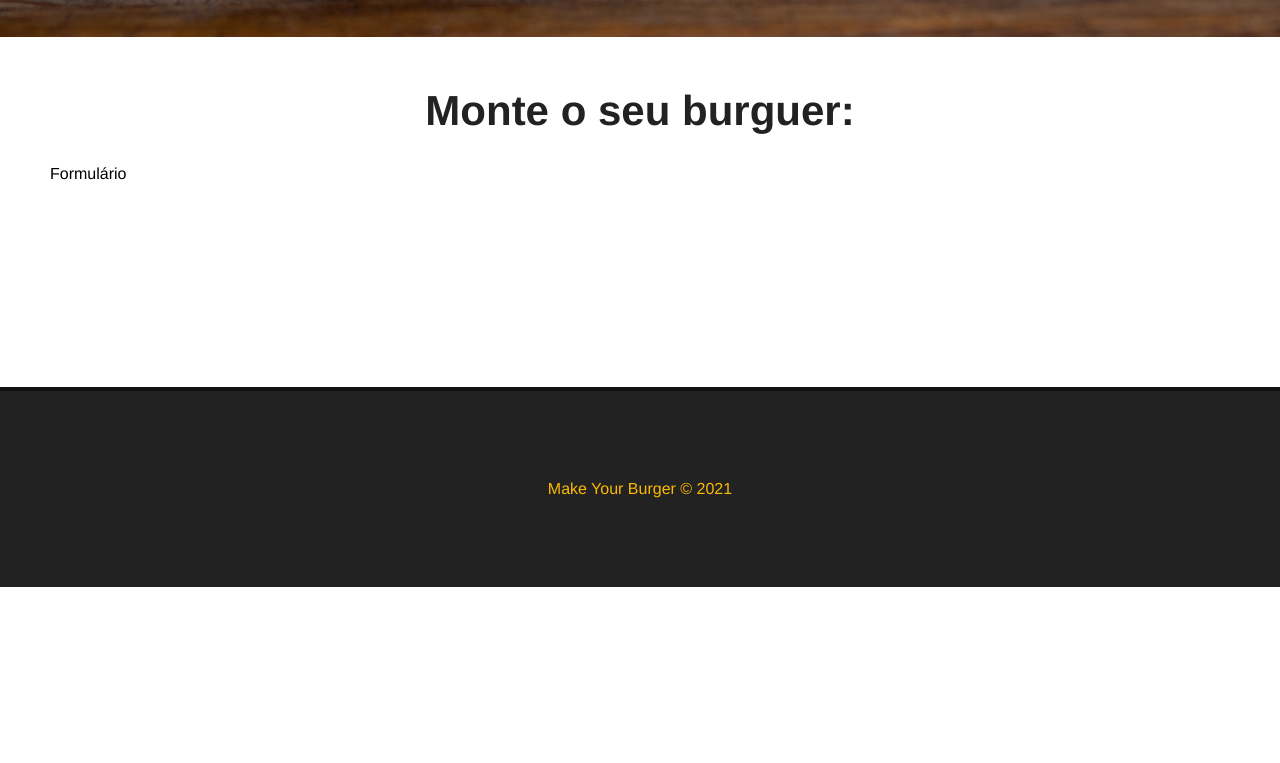
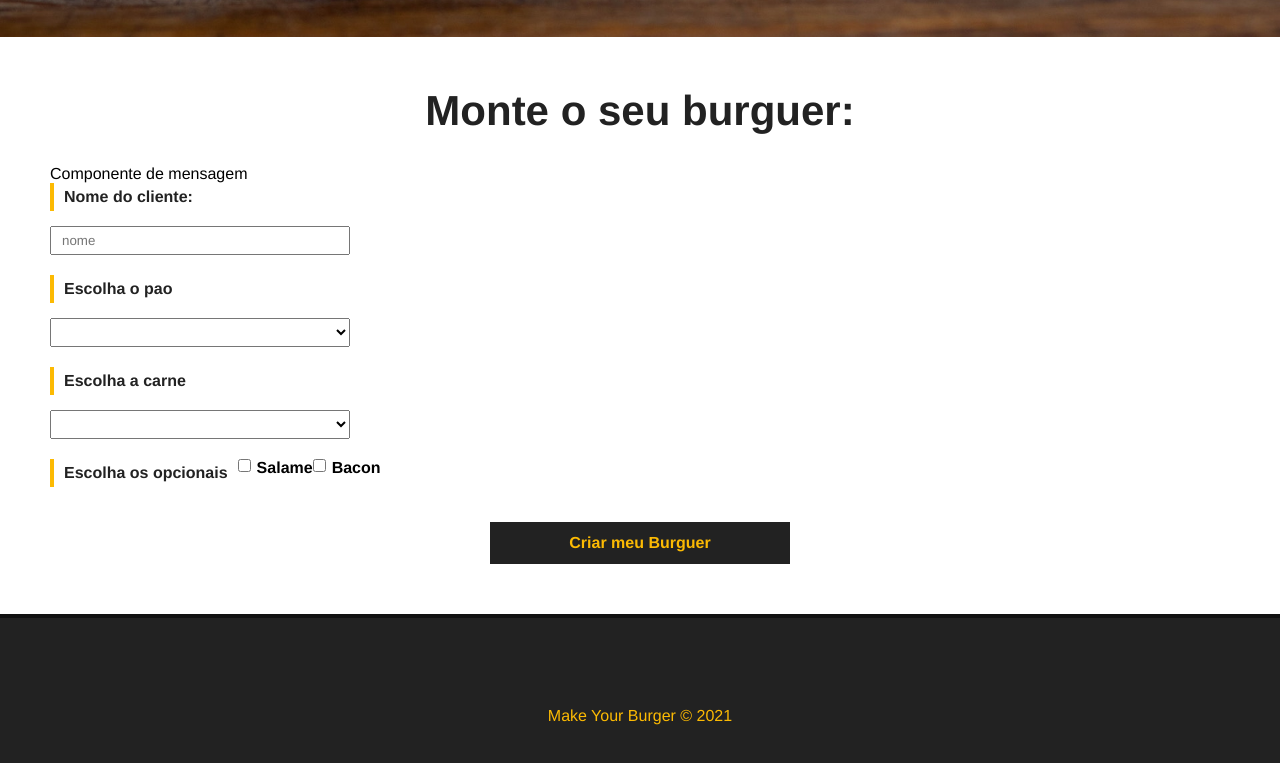
Before and after one commit to Matheuspsilva/make_your_burguer, a Vue app: page / in a window 1280 px wide. Shown: the part 541-1304 px from the top of the page. Before the commit the page ends 1128 px from the top, so only its background shows below. Built offline with nearby package versions, Linux system fonts and the light colour scheme.

Commit message:
Criando formulario de cadastro

```diff
--- /dev/null
+++ b/src/components/BurguerForm.vue
@@ -0,0 +1,114 @@
+<template>
+    <div>
+        <p>Componente de mensagem</p>
+        <div>
+            <form action="" id="burguer-form">
+                <div class="input-container">
+                    <label for="nome">Nome do cliente: </label>
+                    <input type="text" id="nome" name="nome" v-model="nome" placeholder="nome">
+                </div>
+
+                <div class="input-container">
+                    <label for="pao">Escolha o pao</label>
+                    <select name="pao" id="pao" v-model="pao">
+                        <option value="">Selecione seu pão</option>
+                        <option value="">Integral</option>
+                    </select>
+                </div>
+
+                <div class="input-container">
+                    <label for="carne">Escolha a carne</label>
+                    <select name="carne" id="carne" v-model="carne">
+                        <option value="">Selecione a carne</option>
+                        <option value="">maminha</option>
+                    </select>
+                </div>
+
+                <div id="opcionais-container" class="input-container">
+                    <label for="opcionais">Escolha os opcionais</label>
+                    <div class="checkbox-container">
+                        <input type="checkbox" name="opcionais" v-model="opcionais" value="salame">
+                        <span>Salame</span>
+
+                        <input type="checkbox" name="opcionais" v-model="opcionais" value="salame">
+                        <span>Bacon</span>
+                    </div>
+                </div>
+
+                <div class="input-container">
+                    <input type="submit" class="submit-btn" value="Criar meu Burguer">
+                </div>
+
+
+            </form>
+        </div>
+
+    </div>
+</template>
+
+<script>
+export default {
+    name: "BurguerForm"
+}
+</script>
+
+<style scoped>
+
+#burger-form {
+    max-width: 400px;
+    margin: 0 auto;
+  }
+  .input-container {
+    display: flex;
+    flex-direction: column;
+    margin-bottom: 20px;
+  }
+  label {
+    font-weight: bold;
+    margin-bottom: 15px;
+    color: #222;;
+    padding: 5px 10px;
+    border-left: 4px solid #fcba03;
+  }
+  input, select {
+    padding: 5px 10px;
+    width: 300px;
+  }
+  #opcionais-container {
+    flex-direction: row;
+    flex-wrap: wrap;
+  }
+  #opcionais-title {
+    width: 100%;
+  }
+  .checkbox-container {
+    display: flex;
+    align-items: flex-start;
+    width: 50%;
+    margin-bottom: 20px;
+  }
+  .checkbox-container span,
+  .checkbox-container input {
+    width: auto;
+  }
+  .checkbox-container span {
+    margin-left: 6px;
+    font-weight: bold;
+  }
+  .submit-btn {
+    background-color: #222;
+    color:#fcba03;
+    font-weight: bold;
+    border: 2px solid #222;
+    padding: 10px;
+    font-size: 16px;
+    margin: 0 auto;
+    cursor: pointer;
+    transition: .5s;
+  }
+  .submit-btn:hover {
+    background-color: transparent;
+    color: #222;
+  }
+
+</style>
--- a/src/views/Home.vue
+++ b/src/views/Home.vue
@@ -2,17 +2,20 @@
   <Banner/>
   <div class="main-container">
     <h1>Monte o seu burguer:</h1>
-    <p>Formulário</p>
+    <burguer-form/>
   </div>
 </template>
 
 <script>
   import Banner from '../components/Banner.vue'
+  import BurguerForm from '../components/BurguerForm.vue'
+
 
   export default{
     name: "Home",
     components: {
-      Banner
+      Banner,
+      BurguerForm
     }
   }
 
```
